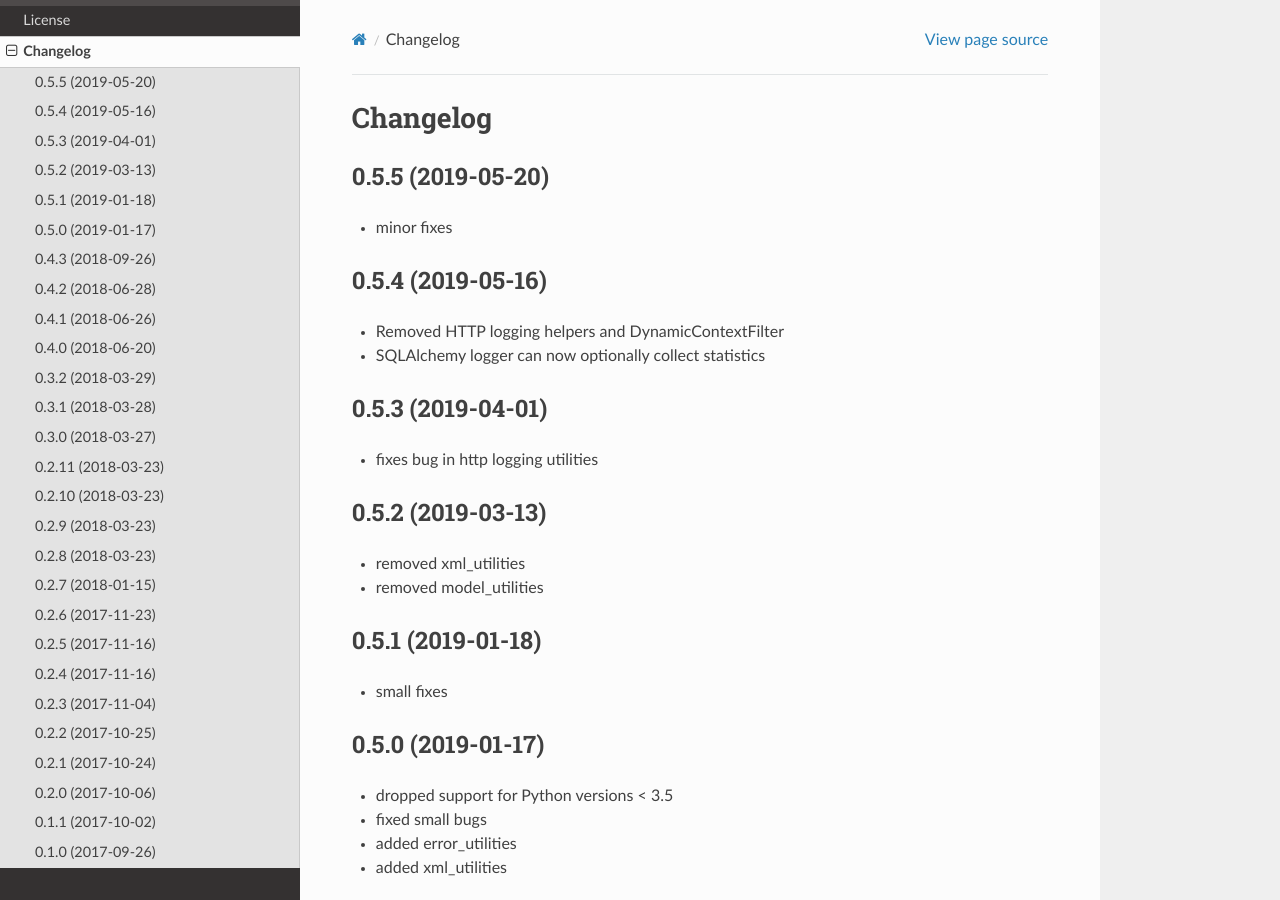
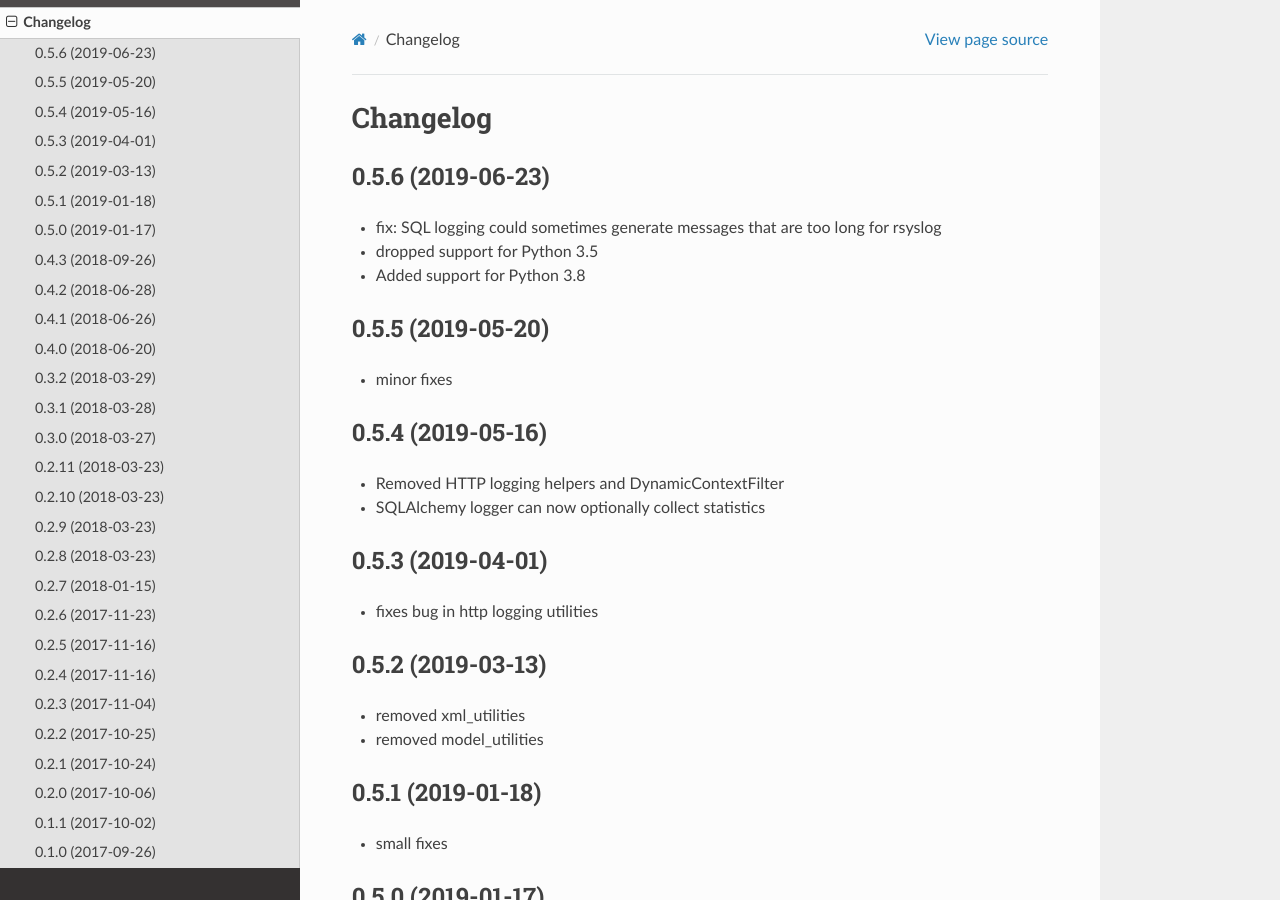
Before and after one commit to tadams42/seveno_pyutil, a Sphinx documentation site: the page built from docs/changelog.rst, in a window 1280 px wide and 900 px high. Built offline with Sphinx 7.4.7 and the Read the Docs theme 2.0.0, drawn with Linux system fonts in a browser that asks for light colours.

Commit message:
Bumped version 0.5.5 -> 0.5.6

```diff
--- a/CHANGELOG.md
+++ b/CHANGELOG.md
@@ -1,4 +1,10 @@
 # Changelog
+
+## 0.5.6 (2019-06-23)
+
+- fix: SQL logging could sometimes generate messages that are too long for  rsyslog
+- dropped support for Python 3.5
+- Added support for Python 3.8
 
 ## 0.5.5 (2019-05-20)
 
--- a/docs/conf.py
+++ b/docs/conf.py
@@ -70,7 +70,7 @@ copyright = ", ".join(str(y) for y in range(2017, datetime.now().year + 1)) + ',
 # |version| and |release|, also used in various other places throughout the
 # built documents.
 #
-version = release = '0.5.5'
+version = release = '0.5.6'
 
 # The language for content autogenerated by Sphinx. Refer to documentation
 # for a list of supported languages.
--- a/setup.cfg
+++ b/setup.cfg
@@ -1,5 +1,5 @@
 [bumpversion]
-current_version = 0.5.5
+current_version = 0.5.6
 
 [bdist_wheel]
 universal = 1
--- a/setup.py
+++ b/setup.py
@@ -25,7 +25,7 @@ def read(*names, **kwargs):
 
 setup(
     name="seveno_pyutil",
-    version="0.5.5",
+    version="0.5.6",
     license="MIT",
     description="Various unsorted Python utilities",
     long_description="%s\n%s"
--- a/src/seveno_pyutil/__init__.py
+++ b/src/seveno_pyutil/__init__.py
@@ -1,4 +1,4 @@
-__version__ = "0.5.5"
+__version__ = "0.5.6"
 
 import logging
 
```
